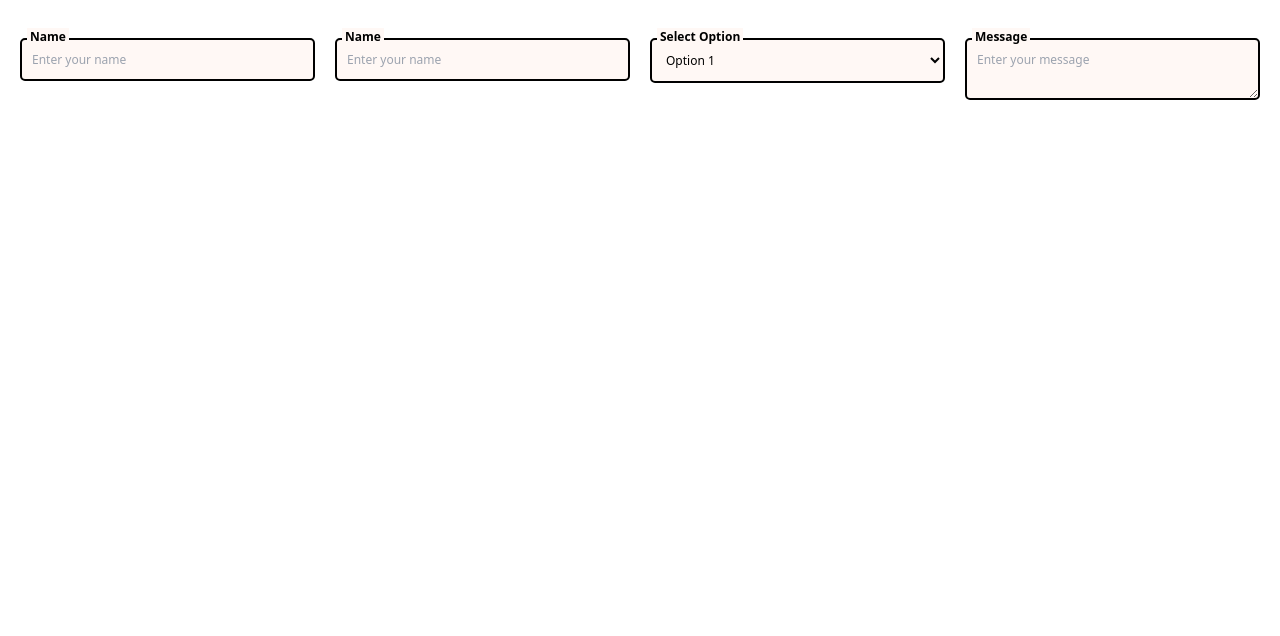
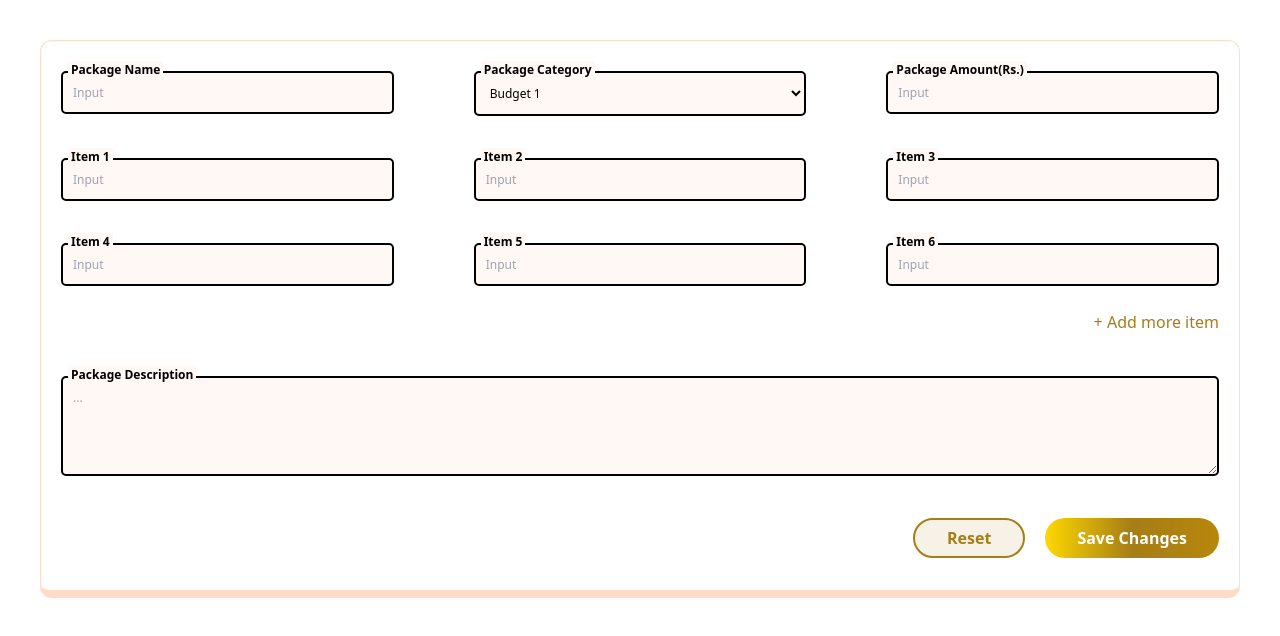
Before and after one commit to SCS3214-Group-21/frontend, a React (Vite) app: page / in a window 1280 px wide. Shown: the top 636 px of the page. Built offline with nearby package versions, Linux system fonts and the light colour scheme.

Commit message:
Create CreatePackageForm component

```diff
--- a/src/App.jsx
+++ b/src/App.jsx
@@ -12,7 +12,9 @@ function App() {
         <AddCard />
       </div> */}
       {/* </div> */}
-      <CreatePackageForm />
+      <div className='w-full h-full bg-white p-10'>
+        <CreatePackageForm />
+      </div>
     </>
   )
 }
--- a/src/components/CreatePackageForm.jsx
+++ b/src/components/CreatePackageForm.jsx
@@ -2,41 +2,107 @@ import React from 'react';
 import InputField2 from './ui/InputField2';
 import SelectField from './ui/SelectField';
 import TextAreaField from './ui/TextAreaField';
+import PrimaryNoneFillButton from './ui/PrimaryNoneFillButton';
+import PrimaryButton from './ui/PrimaryButton';
 
 function CreatePackageForm() {
     return (
         <div>
-        <form className='w-full bg-white'>
-            <div className='flex flex-row gap-5 w-full p-5'>
+            <form className='w-full bg-white border border-[#FFDBC8] rounded-xl border-b-8 pb-5'>
+                <div className='flex flex-col md:flex-row gap-5 lg:gap-20 w-full p-3 px-5'>
                     <div className='w-full'>
                         <InputField2
                             id={1}
-                        name={"Name"}
-                        placeholder={"Enter your name"}
+                            name={"Package Name "}
+                            placeholder={"Input"}
+                            type={"text"}
+                        />
+                    </div>
+                    <div className='w-full'>
+                        <SelectField
+                        id="select-input"
+                        name="Package Category"
+                        options={[
+                            { value: 'Budget1', label: 'Budget 1' },
+                            { value: 'Budget2', label: 'Budget 2' }
+                        ]}
+                    />
+                    </div>
+                    <div className='w-full'>
+                        <InputField2
+                            id={1}
+                            name={"Package Amount(Rs.)"}
+                            placeholder={"Input"}
+                            type={"text"}
+                        />
+                    </div>
+                </div>
+                <div className='flex flex-col md:flex-row gap-5 lg:gap-20 w-full p-3 px-5'>
+                    <div className='w-full'>
+                        <InputField2
+                            id={1}
+                            name={"Item 1"}
+                            placeholder={"Input"}
                             type={"text"}
                         />
                     </div>
                     <div className='w-full'>
                         <InputField2
                             id={1}
-                        name={"Name"}
-                        placeholder={"Enter your name"}
+                            name={"Item 2"}
+                            placeholder={"Input"}
                             type={"text"}
                         />
                     </div>
                     <div className='w-full'>
-                <SelectField
-                id="select-input"
-                name="Select Option"
-                options={[
-                    { value: 'option1', label: 'Option 1' },
-                    { value: 'option2', label: 'Option 2' }
-                ]}
+                        <InputField2
+                            id={1}
+                            name={"Item 3"}
+                            placeholder={"Input"}
+                            type={"text"}
+                        />
+                    </div>
+                </div>
+                <div className='flex flex-col md:flex-row gap-5 lg:gap-20 w-full p-3 px-5'>
+                    <div className='w-full'>
+                        <InputField2
+                            id={1}
+                            name={"Item 4"}
+                            placeholder={"Input"}
+                            type={"text"}
                         />
                     </div>
                     <div className='w-full'>
-                <TextAreaField id="textarea" placeholder="Enter your message" name="Message" />
+                        <InputField2
+                            id={1}
+                            name={"Item 5"}
+                            placeholder={"Input"}
+                            type={"text"}
+                        />
                     </div>
+                    <div className='w-full'>
+                        <InputField2
+                            id={1}
+                            name={"Item 6"}
+                            placeholder={"Input"}
+                            type={"text"}
+                        />
+                    </div>
+                </div>
+                <div className='flex justify-end items-center p-3 px-5'>
+                    <h5 className='text-custom-primary hover:underline cursor-pointer'>+ Add more item</h5>
+                </div>
+                <div className="w-full h-40 p-3 px-5">
+                    <TextAreaField
+                        id="text-input"
+                        placeholder="..."
+                        name="Package Description"
+                        height="100px" // Pass the height as a prop
+                    />
+                </div>
+                <div className='flex flex-wrap justify-end items-center gap-2 sm:gap-5 p-3 px-5'>
+                    <PrimaryNoneFillButton text={"Reset"} />
+                    <PrimaryButton text={"Save Changes"} />
                 </div>
             </form>
         </div>
--- a/src/components/ui/TextAreaField.jsx
+++ b/src/components/ui/TextAreaField.jsx
@@ -1,7 +1,7 @@
 import React from 'react';
 
 function TextAreaField(props) {
-    const { id, placeholder, name } = props;
+    const { id, placeholder, name, height } = props;
 
     return (
         <div>
@@ -31,7 +31,7 @@ function TextAreaField(props) {
                     border: 2px #000000 solid;
                     border-radius: 5px;
                     background: #FFF8F5;
-                    height: 100%;
+                    height: ${height};
                     color: #000000;
                 }
 
```
Lines whose indentation alone changed are shown as unchanged.
